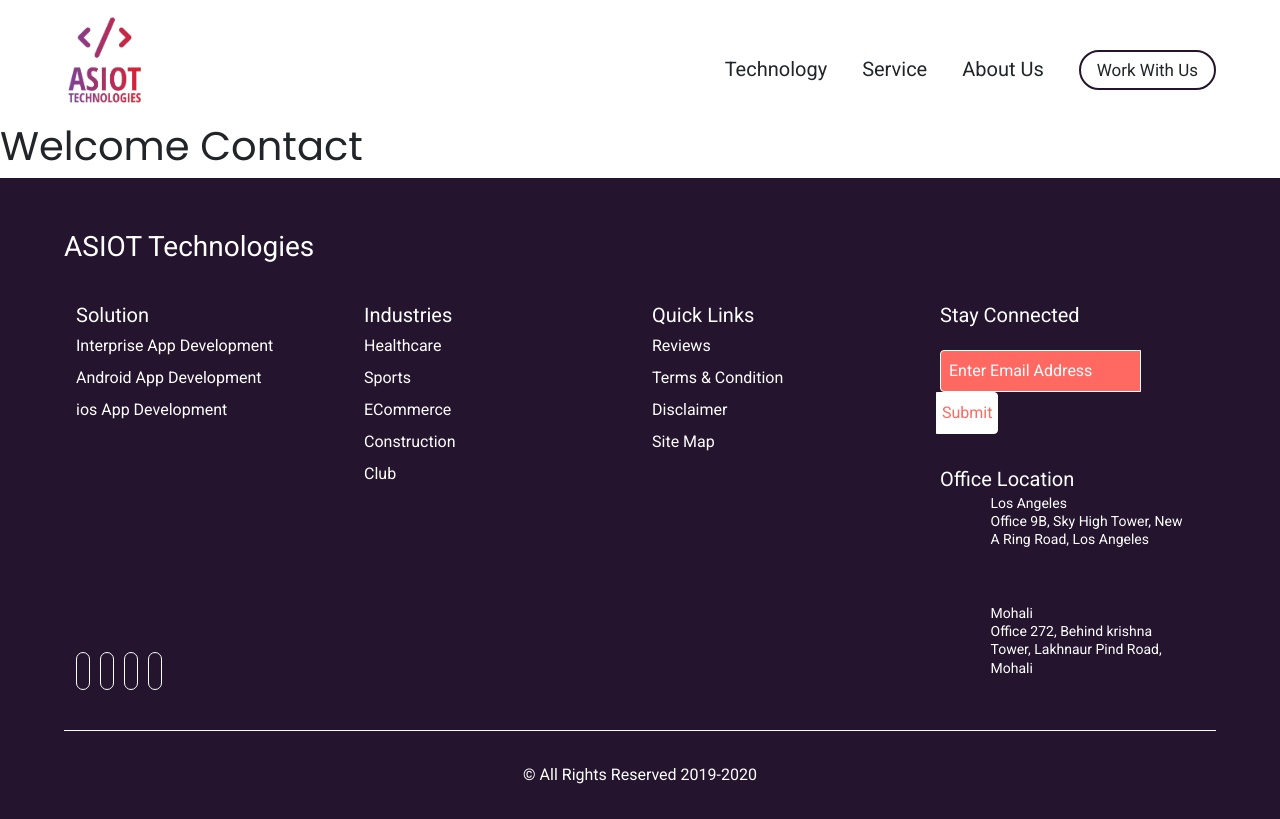
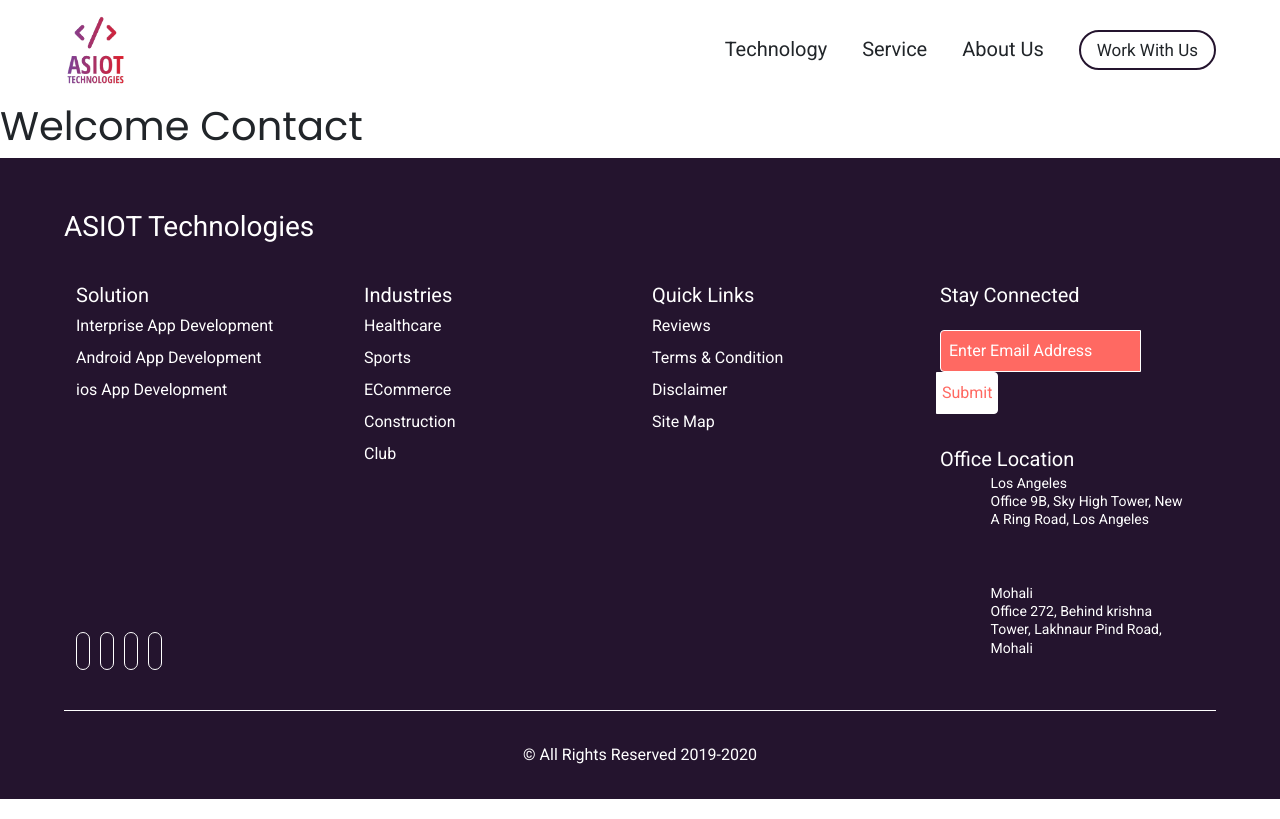
Before and after one commit to asiotadmin/ASIOT-Website, a React (Create React App) app: page /Contact in a window 1280 px wide. Built offline with nearby package versions, Linux system fonts and the light colour scheme.

Commit message:
fix: added logo height

```diff
--- a/public/index.html
+++ b/public/index.html
@@ -5,10 +5,10 @@
     <link rel="icon" href="%PUBLIC_URL%/favicon.ico" />
     <meta name="viewport" content="width=device-width, initial-scale=1" />
     <meta name="theme-color" content="#000000" />
-    <meta
+    <!-- <meta
       name="description"
       content="Web site created using create-react-app"
-    />
+    /> -->
 
     <link rel="apple-touch-icon" href="%PUBLIC_URL%/logo192.png" />
     <!--
@@ -25,7 +25,7 @@
       work correctly both with client-side routing and a non-root public URL.
       Learn how to configure a non-root public URL by running `npm run build`.
     -->
-    <title>React App</title>
+    <title>ASIOT</title>
   </head>
   <body>
     <noscript>You need to enable JavaScript to run this app.</noscript>
--- a/src/Component/Navbar.jsx
+++ b/src/Component/Navbar.jsx
@@ -14,7 +14,7 @@
 
           <nav>
           <a href="/" className="logo">
-            <img src={ASIOT_Logo2} alt="Logo" />
+            <img src={ASIOT_Logo2} alt="Logo" className='asiot-logo'/>
           </a>
             {/* <span className="logo">ASIOT Technologies</span> */}
             <div className="menu-btn-3" onClick={handleClick}>
--- a/src/index.css
+++ b/src/index.css
@@ -98,7 +98,7 @@
 } */
 
 .logo img{
-    height: 90px;
+    height: 70px;
 }
 
 .mainMenu {
```
Also changed, not shown: 1 other file (tests, documents, lock files or other folders).
